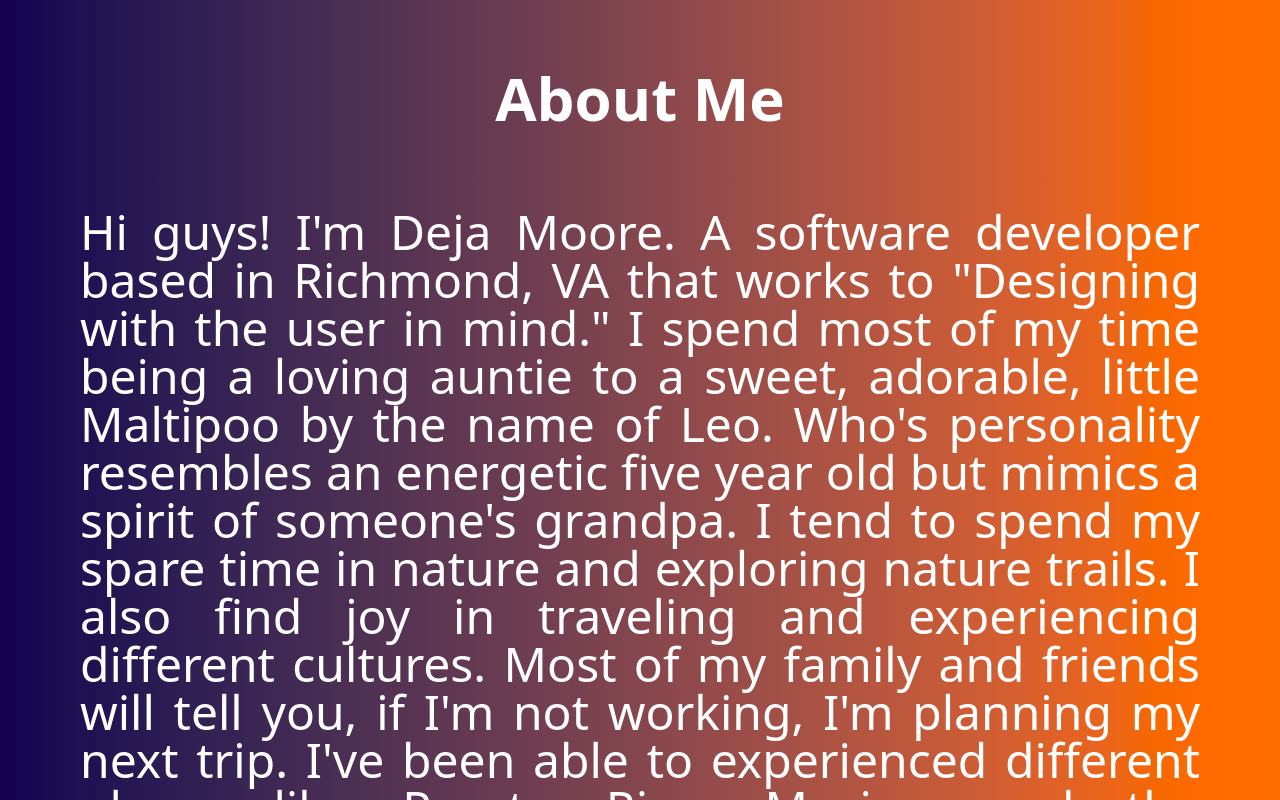
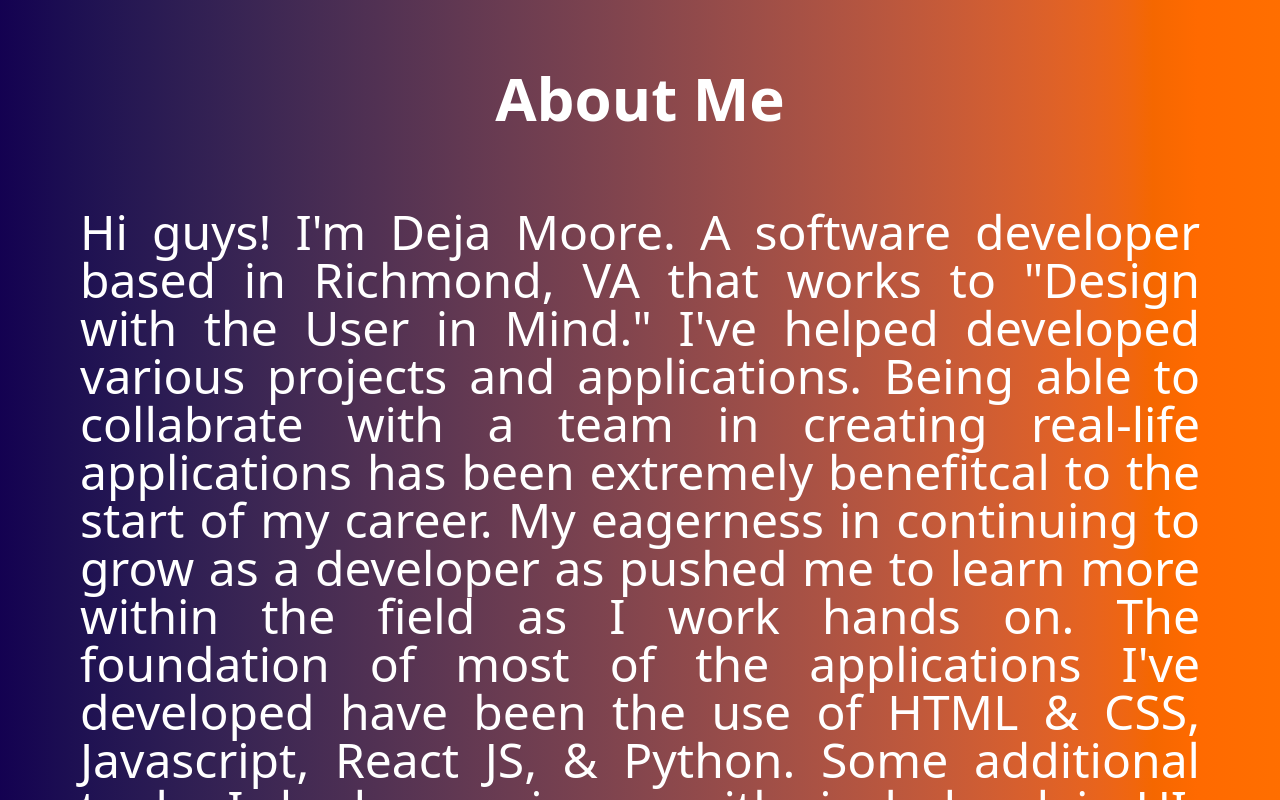
Before and after one commit to DejaM24/portfolio, a React (Vite) app in the folder react-portfolio/: page / in a window 1280 px wide. Shown: the part 580-1380 px from the top of the page. Built offline with nearby package versions, Linux system fonts and the light colour scheme.

Commit message:
edited text and removed photos

```diff
--- a/react-portfolio/src/App.jsx
+++ b/react-portfolio/src/App.jsx
@@ -1,14 +1,9 @@
 import React from 'react'
 import { useNavigate } from 'react-router-dom'
 import headShot from './images/IMG_1879.jpg'
-import mathLogo from './images/mathLogo.png'
-import sephoraLogo from './images/sephoraLogo.jpg'
-import ultaLogo from './images/ultaLogo.jpg'
 import linkedInLogo from './images/linkedInLogo.png'
 import emailLogo from './images/emailLogo.png'
 import githubLogo from './images/githubLogo.png'
-import leo from './images/leo.png';
-// import mexico from './images/IMG_3053.jpg'
 
 function App() {
   const navigate = useNavigate();
@@ -67,15 +62,16 @@ function App() {
       <div className='flex justify-center  text-white bg-gradient-to-r from-neutral to-secondary'>
 
         {/* edit text here */}
-        <div className='flex justify-center text-justify text-5xl font-thin pt-20 pr-20 pl-20 pb-16'> Hi guys! I'm Deja Moore. A software developer based in Richmond, VA that works to "Designing with the user in mind." I spend most of my time being a loving auntie to a sweet, adorable, little Maltipoo by the name of Leo. Who's personality resembles an energetic five year old but mimics a spirit of someone's grandpa. I tend to spend my spare time in nature and exploring nature trails. I also find  joy in traveling and experiencing different cultures. Most of my family and friends will tell you, if I'm not working, I'm planning my next trip. I've been able to experienced different places like Puerto Rico, Mexico, and the Dominican Republic.
-        </div>
+        <div className='flex justify-center text-justify text-5xl font-thin pt-20 pr-20 pl-20 pb-16'>  Hi guys! I'm Deja Moore. A software developer based in Richmond, VA that works to "Design with the User in Mind."
+         I've helped developed various projects and applications.
+         Being able to collabrate with a team in creating real-life applications has been extremely benefitcal to the start of my career.
+         My eagerness in continuing to grow as a developer as pushed me to learn more within the field as I work hands on.
+         The foundation of most of the applications I've developed have been the use of HTML & CSS, Javascript, React JS, & Python.
+         Some additional tools I had experience with include daisyUI, Tailwind CSS, Express JS, node JS, and Mongoose/MongoDB.
+         </div>
       </div>
 
-      {/* leo's and mexico picture  */}
-      <div className='flex justify-center  text-white bg-gradient-to-r from-neutral to-secondary'>
-        <img src={leo} alt='picture of a dog' className='object-contain h-96 w-96 m-20'></img>
-        {/* <img src={mexico} alt='picture of mexico' className='object-contain h-96 w-96 m-20'></img> */}
-      </div>
+
 
       {/* contact section */}
       <div className='flex justify-center text-6xl font-black pt-10 navContact  text-white bg-gradient-to-r from-neutral to-secondary'>
@@ -85,7 +81,6 @@ function App() {
       <div className='flex justify-evenly p-20  text-white bg-gradient-to-r from-neutral to-secondary'>
         {/* link to linkedIn */}
         <div>
-          {/* why is the link not working??? */}
           <a href='https://www.linkedin.com/in/deja-moore' target='_blank'><img src={linkedInLogo} alt='linkedIn logo'></img></a>
         </div>
         {/* link to email */}
--- a/react-portfolio/src/pages/AboutMe.jsx
+++ b/react-portfolio/src/pages/AboutMe.jsx
@@ -60,9 +60,15 @@ export default function AboutMe() {
         {/* <img src={headShot} alt='portrait' width='24%' height='24%' className='flex rounded-full ml-20 pt-24 pb-24 scale-y-75'></img> */}
 
          {/* edit text here */}
-         <div className='flex content-center text-justify text-5xl font-thin pt-20 pr-20 pl-20 pb-16'> Hi guys! I'm Deja Moore. A software developer based in Richmond, VA that works to "Designing with the user in mind." I spend most of my time being a loving auntie to a sweet, adorable, little Maltipoo by the name of Leo. Who's personality resembles an energized bunny but mimics a spirit of an old soul. I tend to spend my spare time in nature and exploring nature trails. I also find  joy in traveling and experiencing different cultures. Most of my family and friends will tell you, if I'm not working, I'm planning my next trip. I've been able to experienced different places like Puerto Rico, Mexico, and the Dominican Republic.
+         <div className='flex content-center text-justify text-5xl font-thin pt-20 pr-20 pl-20 pb-16'>
+         Hi guys! I'm Deja Moore. A software developer based in Richmond, VA that works to "Design with the User in Mind."
+         I've helped developed various projects and applications.
+         Being able to collabrate with a team in creating real-life applications has been extremely benefitcal to the start of my career.
+         My eagerness in continuing to grow as a developer as pushed me to learn more within the field as I work hands on.
+         The foundation of most of the applications I've developed have been the use of HTML & CSS, Javascript, React JS, & Python.
+         Some additional tools I had experience with include daisyUI, Tailwind CSS, Express JS, node JS, and Mongoose/MongoDB.
          </div>
-         {/* <img src={leo} alt='picture of a dog' width='20%' height='20%' className='flex rounded-full m-7 p-28'></img> */}
+
        </div>
 
        <footer className='flex justify-center pt-20  text-white bg-gradient-to-r from-neutral to-secondary'>Copyright© 2024 Deja's Portfolio, All Right Reserved.</footer>
--- a/react-portfolio/src/pages/Experience.jsx
+++ b/react-portfolio/src/pages/Experience.jsx
@@ -59,7 +59,12 @@ export default function Experience() {
          </div>
 
          <div className='flex content-center text-5xl text-center font-thin  p-28  text-white bg-gradient-to-r from-neutral to-secondary'>
-           Most of my professional career took place in medicine. I worked in pharmaceuticals to be more specific. Working through challenges throughout my career, I've really valued inquiring intricate skills along the way. I've been coding for roughly about a year now. Continuously buliding on different tools and languages to gain a broader understanding of reading, writing and debugging code. My niche lies within front-end development, creating user friendly applications that are responsive and aesthetically pleasing. I want users to be able to maximize a product's functionality that contributes to their overall user experience. My hope is to expand my career by improving the user experience through the use of technology. The foundation of most of the applications I've developed have been the use of Javascript, React, Vite, daisyUI, and Tailwind CSS.
+           I've been a developer for roughly 12 months.
+           Constantly buliding my knowledge and experinece on reading, writing and debugging code.
+           I'm always seeking to gain a broader understanding of the coding languages I already know, while also learning new ones.
+           My niche lies within front-end development, creating user friendly applications that are responsive and aesthetically pleasing.
+           I want users to be able to maximize a product's functionality that contributes to the overall user experience.
+            My hope is to expand my professional career by improving user experience through the use of technology.
          </div>
        </div>
 
--- a/react-portfolio/src/pages/Projects.jsx
+++ b/react-portfolio/src/pages/Projects.jsx
@@ -1,8 +1,5 @@
 import React from 'react';
-// import mathLogo from './images/mathLogo.png'
-// import sephoraLogo from './images/sephoraLogo.jpg'
-// import ultaLogo from './images/ultaLogo.jpg'
-// import githubLogo from './images/githubLogo.png'
+import githubLogo from '/src/images/githubLogo.png'
 import { useNavigate } from 'react-router-dom';
 
 export default function Projects() {
@@ -61,23 +58,23 @@ export default function Projects() {
             <div className='flex flex-col text-2xl font-bold text-white bg-gradient-to-r from-neutral to-secondary'>
                 {/* link to project 1 */}
                 <div className='flex justify-center p-10 hover:underline'>
-                    <a href='https://www.coolmathgames.com/' target='_blank'>Cool Math Games</a>
+                    <a href='https://github.com/DejaM24' target='_blank'>Upcoming Project #1</a>
                 </div>
                 {/* link to project 2 */}
                 <div className='flex justify-center p-10 hover:underline'>
-                    <a href='https://www.sephora.com/' target='_blank'>Sephora</a>
+                    <a href='https://github.com/DejaM24' target='_blank'>Upcoming Project #2</a>
                 </div>
                 {/* link to project 3 */}
                 <div className='flex justify-center p-10 hover:underline'>
-                    <a href='https://www.ulta.com/' target='_blank'>Ulta</a>
+                    <a href='https://github.com/DejaM24' target='_blank'>Upcoming Project #3</a>
                 </div>
                 {/* link to project 4 */}
                 <div className='flex justify-center p-10 hover:underline'>
-                    <a href='https://github.com/DejaM24' target='_blank'>GitHub</a>
+                    <a href='https://github.com/DejaM24' target='_blank'>Upcoming Project #4</a>
                 </div>
                 {/* link to project 5 */}
                 <div className='flex justify-center p-10 hover:underline'>
-                    <a href='https://placecats.com/' target='_blank'>Place Cats</a>
+                    <a href='https://github.com/DejaM24' target='_blank'>Upcoming Project #5</a>
                 </div>
             </div>
 
```
Also changed, not shown: react-portfolio/src/images/IMG_3053.JPG (deleted), 1 other file (tests, documents, lock files or other folders).
